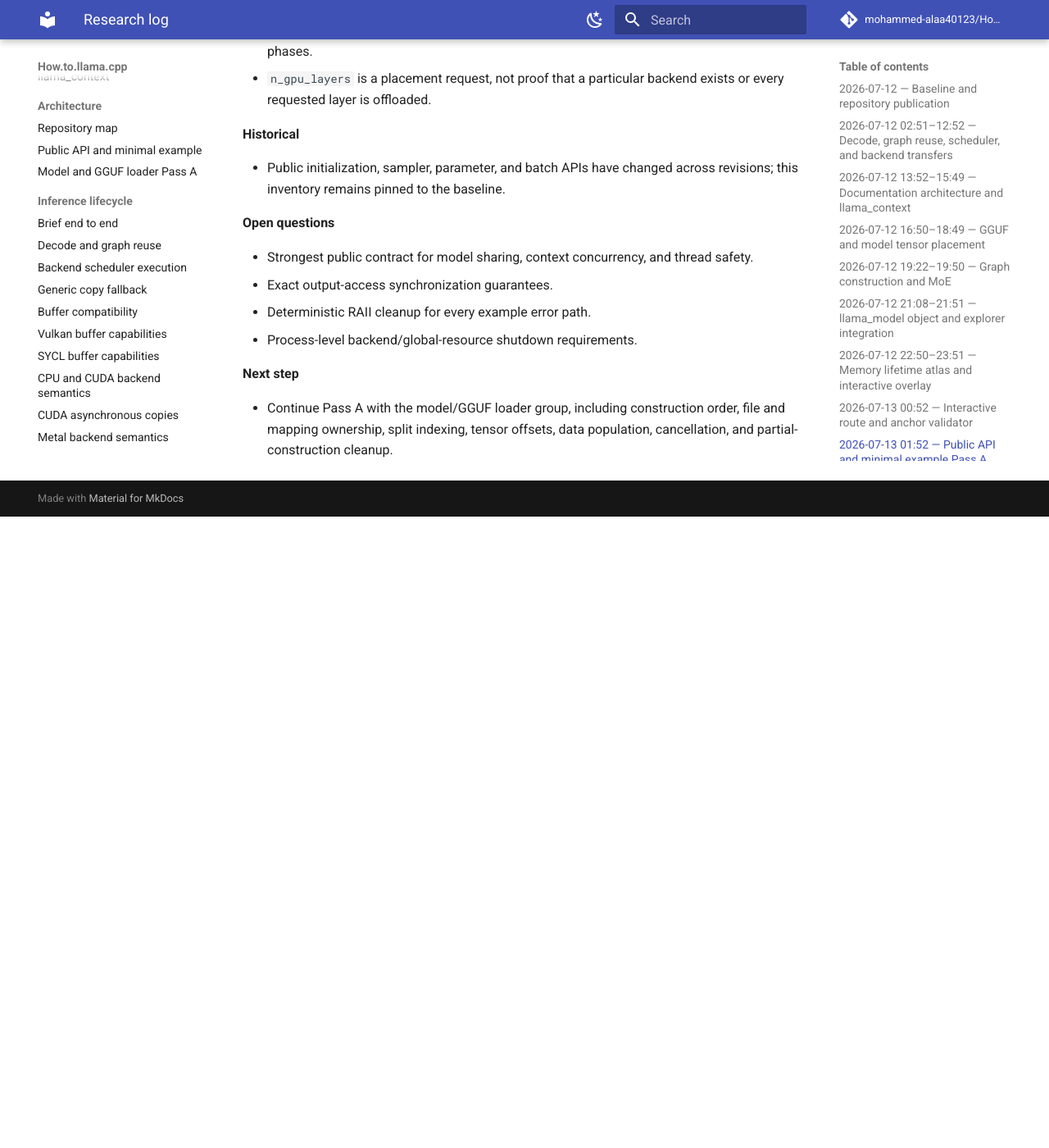
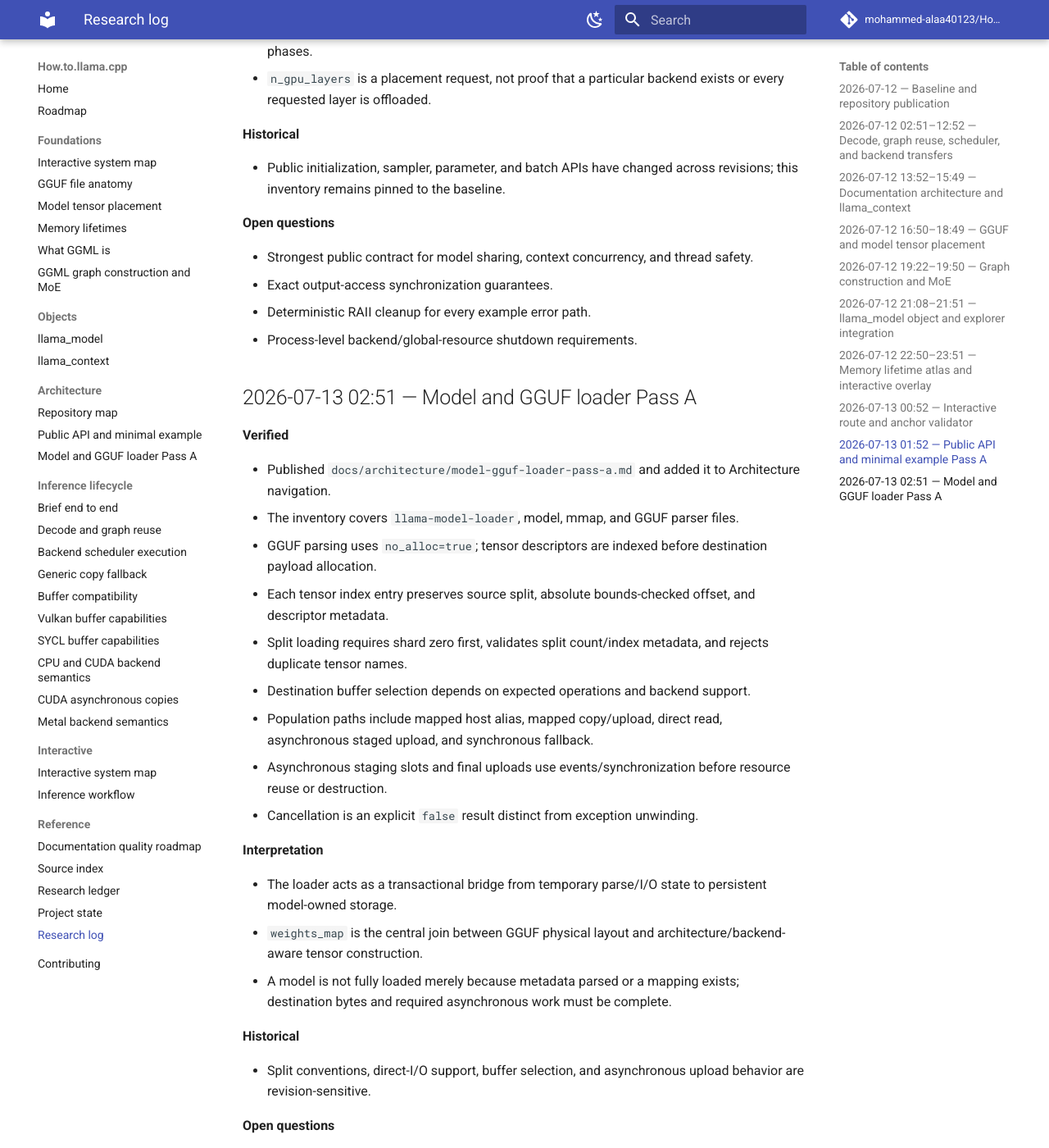
Before and after one commit to mohammed-alaa40123/How.to.llama.cpp, an MkDocs documentation site: the page built from docs/reference/research-log.md, in a window 1280 px wide and 1400 px high, scrolled down 4763 px. Shown: the whole window at 82% size. Built offline with MkDocs 1.6.1 and Material for MkDocs 9.7.7, drawn with Linux system fonts in a browser that asks for light colours; comment, search, counter and statistics services are not loaded; before the commit the page ends 5393 px from its top, so only the background shows below that; some of the changed text lies outside the part shown.

Commit message:
docs: log model and GGUF loader Pass A findings

```diff
--- a/docs/reference/research-log.md
+++ b/docs/reference/research-log.md
@@ -137,6 +137,36 @@
 - Deterministic RAII cleanup for every example error path.
 - Process-level backend/global-resource shutdown requirements.
 
+## 2026-07-13 02:51 — Model and GGUF loader Pass A
+
+**Verified**
+
+- Published `docs/architecture/model-gguf-loader-pass-a.md` and added it to Architecture navigation.
+- The inventory covers `llama-model-loader`, model, mmap, and GGUF parser files.
+- GGUF parsing uses `no_alloc=true`; tensor descriptors are indexed before destination payload allocation.
+- Each tensor index entry preserves source split, absolute bounds-checked offset, and descriptor metadata.
+- Split loading requires shard zero first, validates split count/index metadata, and rejects duplicate tensor names.
+- Destination buffer selection depends on expected operations and backend support.
+- Population paths include mapped host alias, mapped copy/upload, direct read, asynchronous staged upload, and synchronous fallback.
+- Asynchronous staging slots and final uploads use events/synchronization before resource reuse or destruction.
+- Cancellation is an explicit `false` result distinct from exception unwinding.
+
+**Interpretation**
+
+- The loader acts as a transactional bridge from temporary parse/I/O state to persistent model-owned storage.
+- `weights_map` is the central join between GGUF physical layout and architecture/backend-aware tensor construction.
+- A model is not fully loaded merely because metadata parsed or a mapping exists; destination bytes and required asynchronous work must be complete.
+
+**Historical**
+
+- Split conventions, direct-I/O support, buffer selection, and asynchronous upload behavior are revision-sensitive.
+
+**Open questions**
+
+- Exact model-member declaration/destruction order for retained mappings and buffers.
+- Runtime cost split among parsing, mapping, faults, reads, validation, staging, upload, and synchronization.
+- Backend-specific semantics of host-pointer wrapping.
+
 **Next step**
 
-- Continue Pass A with the model/GGUF loader group, including construction order, file and mapping ownership, split indexing, tensor offsets, data population, cancellation, and partial-construction cleanup.
+- Continue Pass A with runtime-context and memory implementations, then synthesize public API, loader, model, and context ownership into one relationship map.
```
